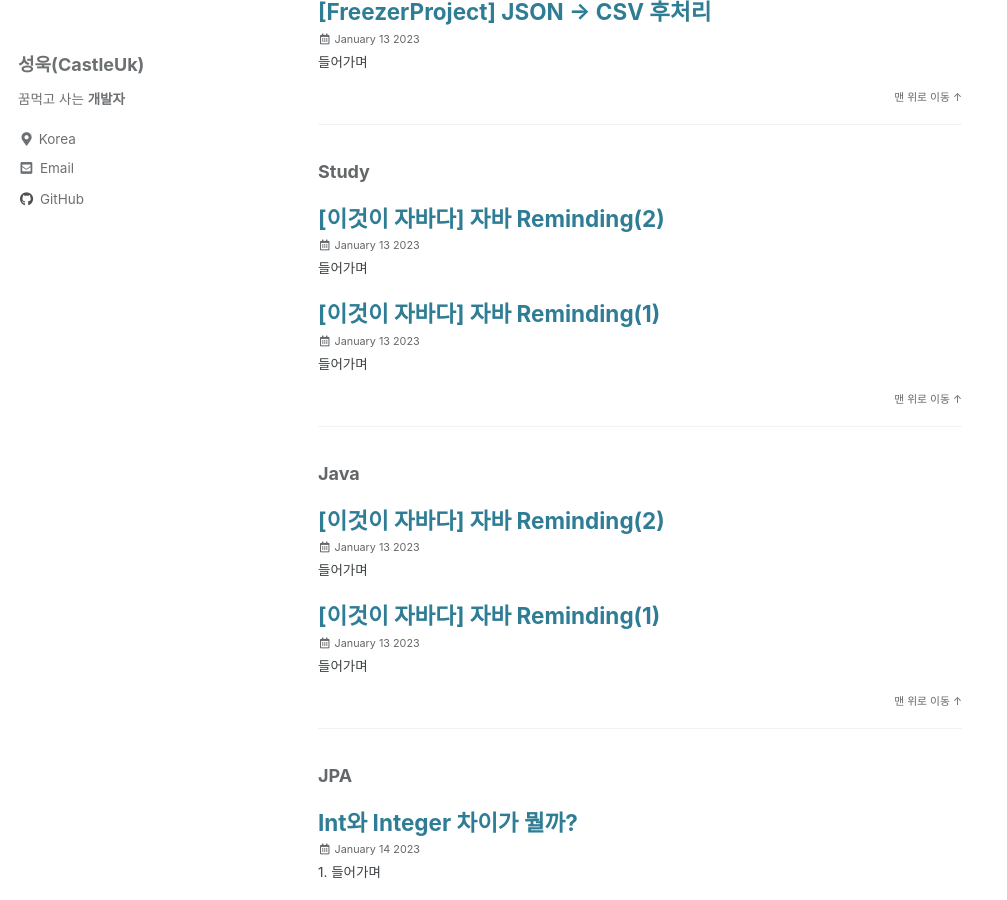
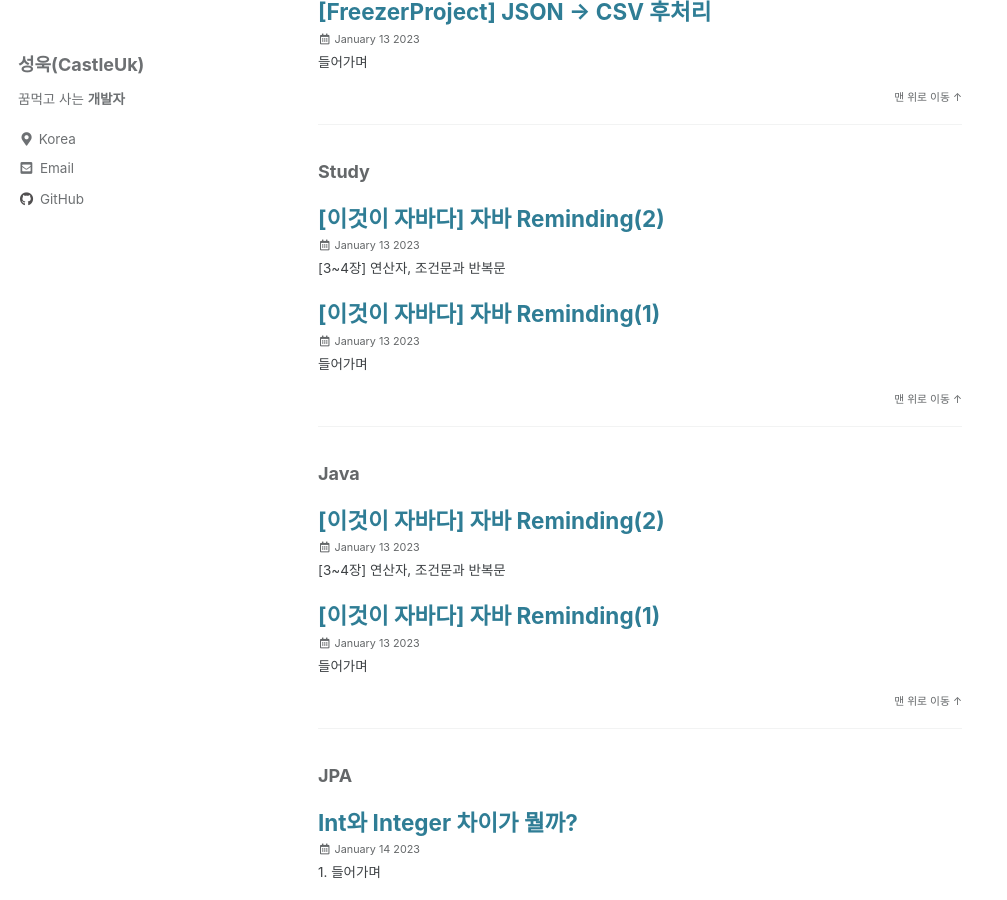
Before and after one commit to castleUk/castleUk.github.io, a Jekyll site: the page built from _pages/tag-archive.md, in a window 1280 px wide and 900 px high, scrolled down 481 px. Shown: the whole window, without its empty margins (0-1007 px from the left). Built offline with Jekyll 4.4.1, drawn with Linux system fonts in a browser that asks for light colours; cached includes are drawn as plain includes; part of the change alters nothing that is shown.

Commit message:
이것이 자바다 2

````diff
--- a/_posts/2023-01-13-java02.md
+++ b/_posts/2023-01-13-java02.md
@@ -9,115 +9,94 @@ tags:
   - Java
 ---
 
-# 들어가며
+#  [3~4장] 연산자, 조건문과 반복문
 
-  &nbsp; 개발자의 꿈을 가지고 가장 먼저 공부하기 시작한 언어는 `Java`이다. 세계적으로 가장 대중적이고 오랫동안 사랑받아온(?) 언어이기도 하고 백엔드 개발자들이 가장 많이 사용하는 `Spring 프레임워크`를 사용하기 위해서는 거쳐가야하는 필수 관문이기 떄문!<br>
-  <br>
-  &nbsp; Java에 대해서 학원에서 처음 배울때만 해도 신기하기도하고 너무 재밌기도해 하루종일도 가지고 놀았었는데, 다른 공부에 치이고 프로젝트에 치이다 보니 어느새 Java 문법에 대해서 아무런 생각도 없이 무의식적으로 코딩을 하고 있던 나를 발견하고는 이래서는 안되겠다고 생각하고 다시 한번 Java에 대해서 정리해보고자 글을 쓰게 되었다.
-<br>
+## 3. 연산자
+### 3-1 헷갈리는 문법 정리
+- 오버플로우와 언더플로우
+  >타입이 허용하는 최대값과 최소값을 벗어나면 해당 정수 타입의 최소값과 최대값으로 되돌아감.
+- 정확한 계산은 정수 연산으로
+  > 부동소수점 방식을 이용하는 실수 타입의 연산은 정확한 계산이 불가능 하다.
+- 나눗셈에선 Nan와 Infinity
+  > 나눗셈 연산에서는 무한대와 NaN(Not a Number) 값에 주의해야함. 반드시 Infinity or NaN인지 확인 한후 연산할것 ex) Double.isInfinite() , Double.isNaN()
+- 배타적 논리합
+  > 피연산자가 하나는 true이고 다른 하나가 false 일 경우에만 연산 결과가 true인 경우
+- 삼항 연산자
+  > 조건식 ? :값or연산식 : 값or연산식 형태
 
 
-<center><img src="https://contents.kyobobook.co.kr/pdt/9791169210027.jpg " width="30%" height="30%"></center>
-<br>
-<br>
-<br>
+
+## 4. 조건문과 반복문
+ &nbsp; 토이프로젝트를 진행하다보면 생각보다 조건문과 반복문을 써야하는 경우가 많기 때문에, 잘 숙지해두자!
+
+### 4.1 코드 흐름 제어
+ &nbsp; 자바 프로그램은 main() 메서드의 시작 중괄호에서 끝 중괄호까지 위에서부터 아래로 실행 하는 흐름을 가지고 있다. 실행 흐름을 개발자가 원하는 방향으로 바꾸기 위해 흐름 제어문을 사용하고, 제어문의 종류는 다음과 같다.
+
+ |조건문|반복문|
+ |---|---|
+ |if 문, switch문|for문, while문, do-while문|
+
+ ### 4.2 `if문`
+ ```
+if(조건식){
+  실행문;// 조건식1 true이면 실행
+}else if(조건식2){
+  실행문// 조건식2 true이면 실행
+}else{
+  실행문// 조건식 1,2 가 false 이면 실행
+}
+ ```
+
+ ### 4.3 `switch 문`
+ ```
+switch(변수){
+  case 값1 : 실행문1
+    break;
+    //case 값이 1이면 실행문 1 실행후 switch문 벗어남
+  case 값2 : 실행문2
+    break;
+    //case 값이 2이면 실행문 2 실행후 switch문 벗어남
+  default : 실행문3
+  // 맞는 케이스가 없으면 실행문 3 실행, default는 생략가능
+}
+ ```
+### 4.4 `for 문`
+```
+for(초기화식; 조건식; 증감식){
+  실행문;
+  //조건식이 true일 경우 실행
+}
+  //조건식이 false일 경우 for문 종료
+```
+*중첩 for문*(구구단 예제)
+```
+for(int m=2; m<=9; m++){
+  System.out.println(m +"단");
+  for(int n=1; n<=9; n++){
+    System.out.println(m + "x" + n + "=" + (m*n))
+  }
+}
+```
+
+### 4.5 `while문`
+&nbsp; for문의 정해진 횟수만큼 반복한다면, while문은 조건식이 false가 될때까지 반복함
+
+```
+while(조건식){
+  실행문;
+}
+```
+
+### 4.6 do-while문
+&nbsp; while 문은 조건식에 따라서 실행문을 실행 시키지만, do-while문은 실행문을 먼저 실행시키고, 실행 결과에 따라서 반복 실행을 결정함
+```
+do{
+  실행문;
+}while(조건식);
+```
+> while뒤에 반드시 세미콜론을 붙여야함
 
 <br>
 
-### `틈새 Tip : 마크다운으로 이미지 올리는법`
-
-```
-<center><img src="https://contents.kyobobook.co.kr/pdt/9791169210027.jpg " width="30%" height="30%"></center>
-```
-
-<br>
-<br>
-
-기본서중 가장 있기 있는 책 중 하나인 신용권님의 `이것이 자바다` 책으로 처음부터 끝까지 훑으며 모르는 부분에 대해서 포스팅하고 공부하기로 한다.
-<br>
-<br>
-
-#  [1장~4장] 자바언어 기본 문법
-
-모든걸 다 포스팅 할순 없기에! 공부중 내가 모르는것, 헷갈리는것 위주로만 작성하였다. 1장은 기본 프로그램들 설치 및 소개 위주라 생략했습니다.
-
-## 2-1 변수와 타입
-### 변수 작성
-> 자바 소스 파일명은 대문자로 시작하는것이 관례, 변수 이름은 첫 번째 글자가 문자, 첫 문자를 소문자로 시작하되 camel 스타일로 작성하는 것이 관례이다.
->> 자바 파일명 MemberGrade.java<br>
-변수명 : String sportsCar;
-
-### 변수 선언
-> 변수 선언은 저장되는 값의 타입과 이름만 결정한 것이지, 아직 메모리에 할당 된것이 아님. 변수에 최초로 값이 대입될떄 메모리에 할당하고, 해당 메모리에 값이 저장된다.
-> > int Score;  아직 할당 안됨<br>
-> int score = 90; 이때 메모리에 할당
-
-변수에 최초로 값을 대입하는 행위를 `변수 초기화`라고 하고, 이때의 값을 초기값이라고 함.
-<br>
-<br>
-
-### 이스케이프 문자 정리
-
-| Command      | Description                                         |
-| ------------ | ----------------------------- |
-| `\"` | *"문자 포함*                   |
-| `\\`   | \ 문자 포함 |
-| `\t` | 출력시 탭만큼 띄움          |
-| `\n`   | 출력시 줄 바꿈 |
-| `\r`   | 출력시 캐리지 리턴 |
-
-  *캐리지 리턴????*
-> 앞쪽 공백을 지우고 쭉 떙겨줌
-> > String name = "&nbsp;&nbsp;&nbsp;&nbsp;&nbsp;\rasdf"<br>
-> String name ="asdf"<br>
-
-<br>
-
-### 텍스트 블록 문법
-Java13부터는 텍스트 블록 문법을 제공한다.
-```
-String str = """
-블라블라블라
-"""
-```
-큰따옴표 3개로 감싸면 이스케이프하거나 라인 피드 할 필요 없이 작성된 그대로 문자열로 저장된다.
-
-### 타입변환
-*자동 타입 변환 vs 강제 타입 변환*
-
-> byte <short, char <int <long < float <double 순서
-
-자동 타입 변환은 말 그대로 자동으로 일어나는 타입변환, 값의 허용 범위가 작은 타입이 허용 범위가 큰 타입에 대입 될때 발생함.
-
-큰 허용 범위 타입은 작은 허용 범위 타입으로 자동 변환 될수없다. 하지만 작은 타입 단위로 쪼개어서 한 조각만 넣는 것은 가능. 이것을 강제 타입변환 = Casting 이라고 부른다.
-<br>
-<br>
-
-
-### 문자열을 기본 타입으로 변환
-프로그램에서 문자열을 숫자 타입으로 변환하는 경우가 많다. 문자열을 기본 타입으로 변환하는법을 알아보자
-
-
-| 변환타입      | 사용 예                                        |
-| ------------ | ----------------------------- |
-| `String -> byte` | *byte value = Byte.parseByte(str)*                   |
-| `String -> short` | *"short value = Short.parseByte(str)*                   |
-| `String -> int` | *"int value = Integer.parseByte(str)*                   |
-| `String -> long` | *"long value = Long.parseByte(str)*                   |
-| `String -> float` | *"float value = Float.parseByte(str)*                   |
-| `String -> double` | *"double value = Double.parseByte(str)*                   |
-| `String -> boolean` | *"boolean value = Boolean.parseByte(str)*                   |
-
-반대로 기본 타입을 문자열로 변경하는 경우도 있는데 이 경우는 String.valueOf() 메소드를 사용한다
-> String str = String.valueOf(기본타입값);
-
-<br>
-
-### 변수 사용 범위
-`중괄호` 내에 선언된 변수는 해당 중괄호 내에서만 사용이 가능하다.
-따라서 `메소드 블록 전체`에서 사용하고 싶으면메소드 블록 첫머리에 선언하는 것이 좋고, 특정 블록 내부에서만 사용된다면 해당 블록내에서만 선언하자!
-<br>
-<br>
 # 마무리
-`이것이 자바다` 2장 정리 완료!<br>
-이 책의 내용을 모두 내 머리 안에 들어오는날까지..
+&nbsp; *이것이 자바다* 3~4장 정리 완료, 반드시 한번더 복습하면서 모르는 부분은 머릿속에 꽉꽉 채워넣자.
````
